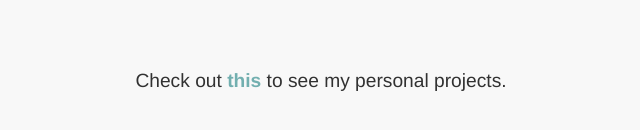
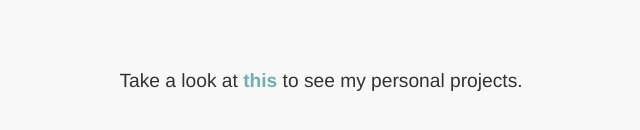
Before and after one commit to ahSkript/ahskript.github.io, a plain HTML site: page index.html in a window 1280 px wide. Shown: the part 824-954 px from the top of the page, 319-959 px from the left. Drawn offline with Linux system fonts and the light colour scheme.

Commit message:
Update index.html

```diff
--- a/index.html
+++ b/index.html
@@ -284,7 +284,7 @@
 			</div>
 
 			<br/><br/><br/><br/>
-			<center style="opacity: 80%;">Check out <a href="https://ahmadhayyan.github.io">this</a> to see my personal projects.</center>
+			<center style="opacity: 80%;">Take a look at <a href="https://ahmadhayyan.github.io">this</a> to see my personal projects.</center>
 		</div>
 	</body>
 </html>
```
